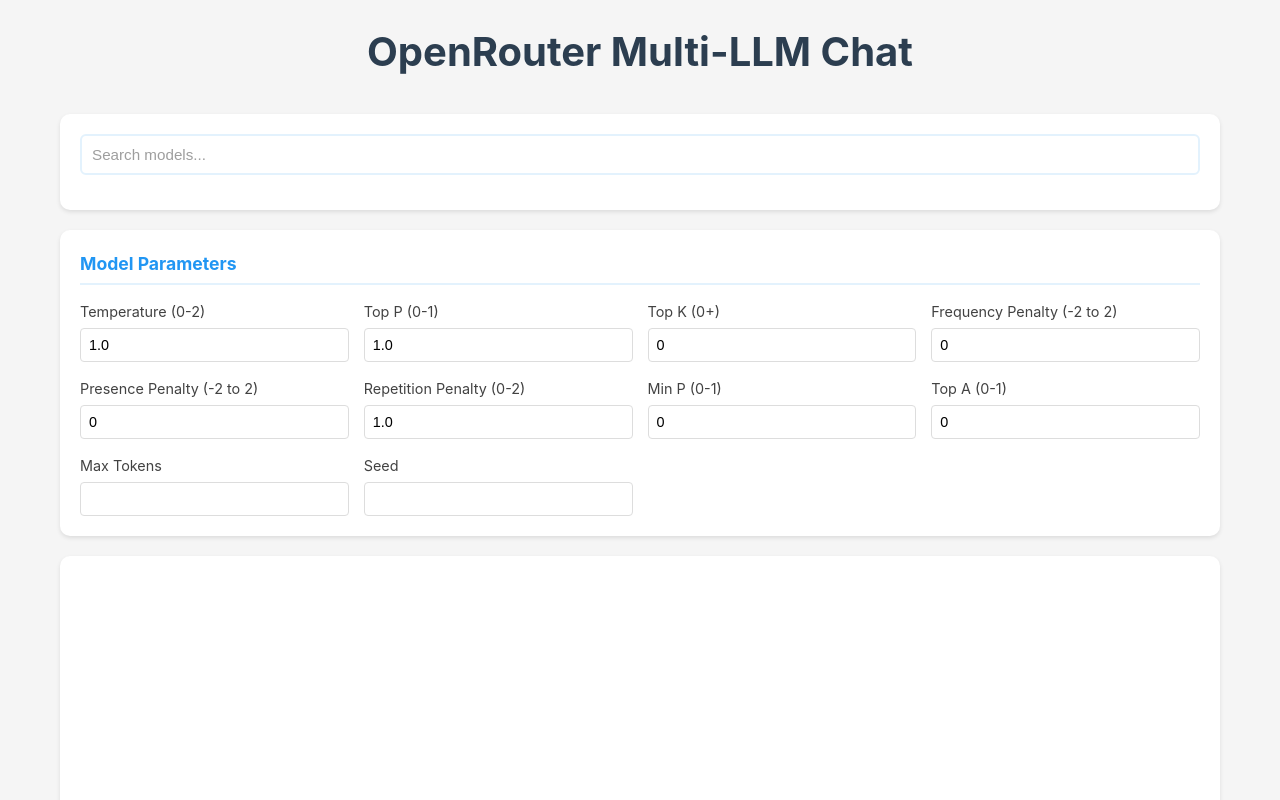
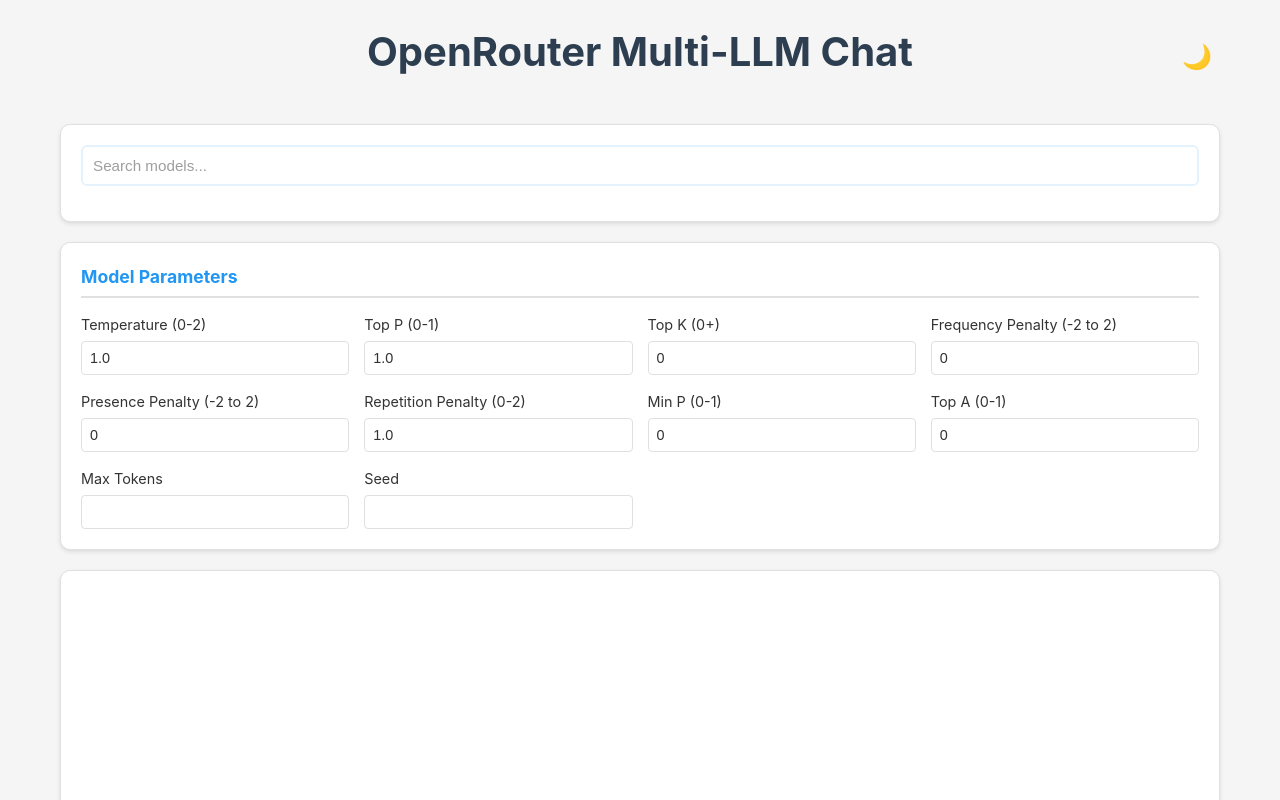
Before and after one commit to PierrunoYT/openrouter-compare-chat, a website: page index.html in a window 1280 px wide. Shown: the top 800 px of the page. Drawn offline with Linux system fonts and the light colour scheme.

Commit message:
Add dark mode support with theme toggle and persistent preferences

```diff
--- a/index.html
+++ b/index.html
@@ -10,6 +10,7 @@
     <div class="container">
         <header>
             <h1>OpenRouter Multi-LLM Chat</h1>
+            <button id="darkModeToggle" class="theme-toggle">🌙</button>
         </header>
 
         <div class="model-selection">
--- a/styles.css
+++ b/styles.css
@@ -1,3 +1,32 @@
+:root {
+    /* Light theme variables */
+    --bg-primary: #f5f5f5;
+    --bg-secondary: #ffffff;
+    --text-primary: #333333;
+    --text-secondary: #757575;
+    --border-color: #e0e0e0;
+    --accent-color: #2196f3;
+    --accent-hover: #1976d2;
+    --message-bg: #e3f2fd;
+    --assistant-message-bg: #f5f5f5;
+    --header-color: #2c3e50;
+    --provider-color: #2196f3;
+}
+
+[data-theme="dark"] {
+    --bg-primary: #1a1a1a;
+    --bg-secondary: #2d2d2d;
+    --text-primary: #ffffff;
+    --text-secondary: #b3b3b3;
+    --border-color: #404040;
+    --accent-color: #64b5f6;
+    --accent-hover: #90caf9;
+    --message-bg: #2d3748;
+    --assistant-message-bg: #2d2d2d;
+    --header-color: #90caf9;
+    --provider-color: #64b5f6;
+}
+
 * {
     margin: 0;
     padding: 0;
@@ -7,8 +36,9 @@
 body {
     font-family: -apple-system, BlinkMacSystemFont, 'Segoe UI', Roboto, Oxygen, Ubuntu, Cantarell, sans-serif;
     line-height: 1.6;
-    color: #333;
-    background-color: #f5f5f5;
+    color: var(--text-primary);
+    background-color: var(--bg-primary);
+    transition: background-color 0.3s, color 0.3s;
 }
 
 .container {
@@ -22,20 +52,47 @@
     margin-bottom: 30px;
 }
 
+header {
+    display: flex;
+    justify-content: center;
+    align-items: center;
+    gap: 20px;
+    position: relative;
+}
+
 header h1 {
-    color: #2c3e50;
+    color: var(--header-color);
     font-size: 2.5rem;
     margin-bottom: 10px;
 }
 
+.theme-toggle {
+    position: absolute;
+    right: 0;
+    top: 50%;
+    transform: translateY(-50%);
+    background: none;
+    border: none;
+    font-size: 1.5rem;
+    cursor: pointer;
+    padding: 8px;
+    border-radius: 50%;
+    transition: background-color 0.3s;
+}
+
+.theme-toggle:hover {
+    background-color: var(--bg-secondary);
+}
+
 .model-selection {
-    background-color: white;
+    background-color: var(--bg-secondary);
     padding: 20px;
     border-radius: 10px;
     margin-bottom: 20px;
     box-shadow: 0 2px 4px rgba(0,0,0,0.1);
     max-height: 300px;
     overflow-y: auto;
+    border: 1px solid var(--border-color);
 }
 
 .model-search {
@@ -68,11 +125,11 @@
 }
 
 .provider-header {
-    color: #2196f3;
+    color: var(--provider-color);
     font-size: 1.1rem;
     margin: 15px 0 5px 0;
     padding-bottom: 5px;
-    border-bottom: 2px solid #e3f2fd;
+    border-bottom: 2px solid var(--border-color);
 }
 
 .provider-header:first-child {
@@ -95,29 +152,30 @@
 .model-checkbox label {
     cursor: pointer;
     font-size: 0.95rem;
-    color: #424242;
+    color: var(--text-primary);
 }
 
 .model-context {
-    color: #757575;
+    color: var(--text-secondary);
     font-size: 0.85rem;
 }
 
 /* Parameters Section Styles */
 .parameters-section {
-    background-color: white;
+    background-color: var(--bg-secondary);
     padding: 20px;
     border-radius: 10px;
     margin-bottom: 20px;
     box-shadow: 0 2px 4px rgba(0,0,0,0.1);
+    border: 1px solid var(--border-color);
 }
 
 .parameters-section h3 {
-    color: #2196f3;
+    color: var(--provider-color);
     font-size: 1.1rem;
     margin-bottom: 15px;
     padding-bottom: 5px;
-    border-bottom: 2px solid #e3f2fd;
+    border-bottom: 2px solid var(--border-color);
 }
 
 .parameter-controls {
@@ -134,28 +192,31 @@
 
 .parameter-group label {
     font-size: 0.9rem;
-    color: #424242;
+    color: var(--text-primary);
 }
 
 .parameter-group input[type="number"] {
     padding: 8px;
-    border: 1px solid #ddd;
+    border: 1px solid var(--border-color);
     border-radius: 4px;
     font-size: 0.9rem;
     width: 100%;
+    background-color: var(--bg-secondary);
+    color: var(--text-primary);
 }
 
 .parameter-group input[type="number"]:focus {
     outline: none;
-    border-color: #2196f3;
+    border-color: var(--accent-color);
     box-shadow: 0 0 0 2px rgba(33, 150, 243, 0.1);
 }
 
 .chat-container {
-    background-color: white;
+    background-color: var(--bg-secondary);
     border-radius: 10px;
     box-shadow: 0 2px 4px rgba(0,0,0,0.1);
     overflow: hidden;
+    border: 1px solid var(--border-color);
 }
 
 .messages-container {
@@ -179,13 +240,13 @@
 }
 
 .user-message {
-    background-color: #e3f2fd;
+    background-color: var(--message-bg);
     margin-bottom: 20px;
 }
 
 .assistant-message {
-    background-color: #f5f5f5;
-    border: 1px solid #e0e0e0;
+    background-color: var(--assistant-message-bg);
+    border: 1px solid var(--border-color);
 }
 
 .model-name {
@@ -232,7 +293,7 @@
 
 button {
     padding: 12px 24px;
-    background-color: #2196f3;
+    background-color: var(--accent-color);
     color: white;
     border: none;
     border-radius: 6px;
@@ -242,7 +303,7 @@
 }
 
 button:hover {
-    background-color: #1976d2;
+    background-color: var(--accent-hover);
 }
 
 button:disabled {
```
Also changed, not shown: script.ts (+19 -0 lines).
